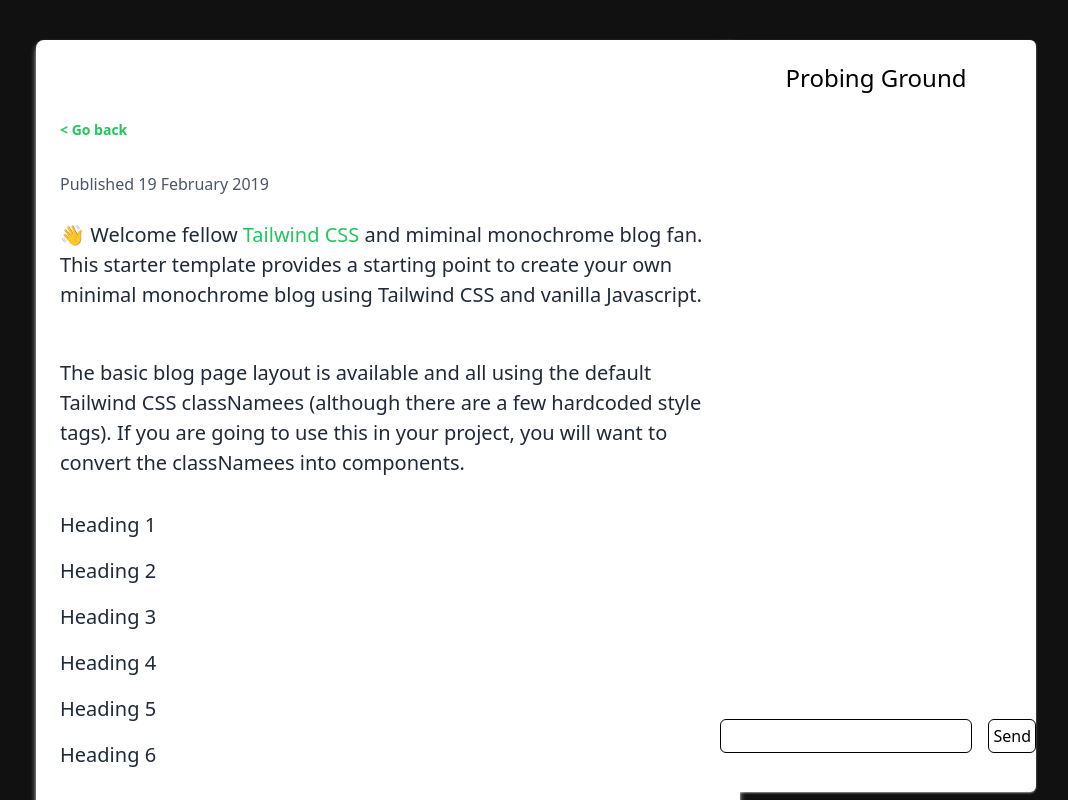
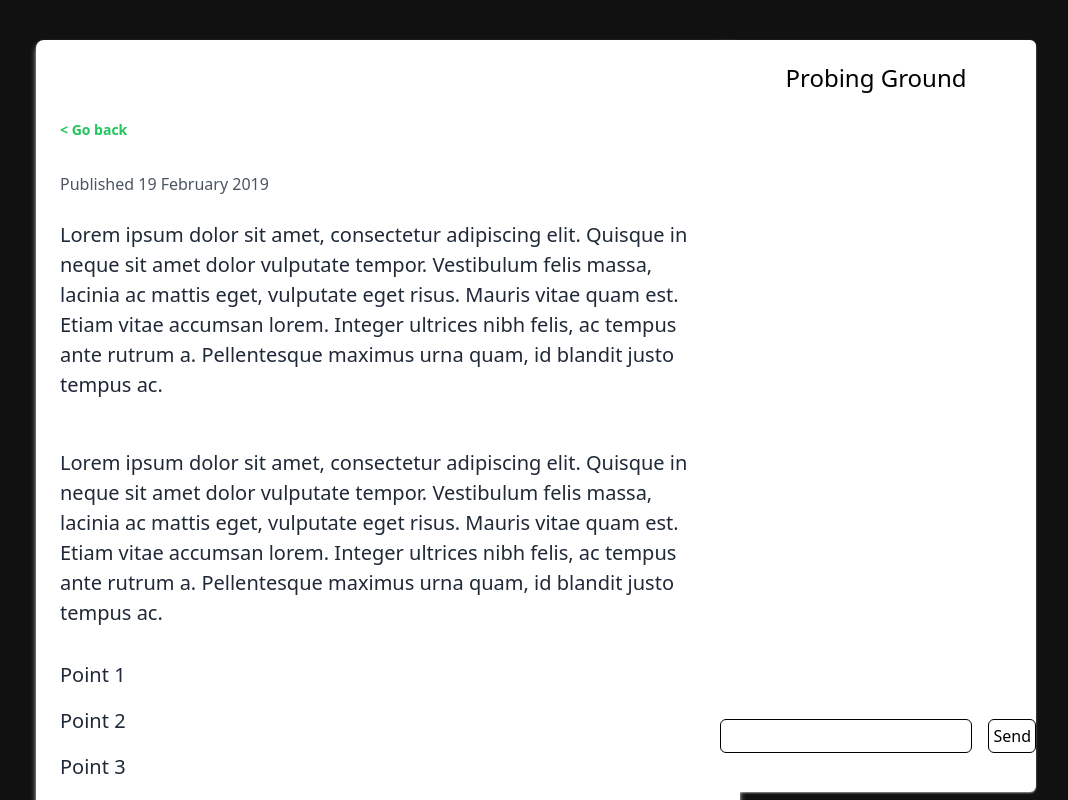
Before and after one commit to Abhinav-Saxena-dev/ChatterProbe, a Next.js app in the folder client/: page /preview in a window 1280 px wide. Shown: the top 800 px of the page, without its empty margins (204-1272 px from the left). Built offline with nearby package versions, Linux system fonts and the light colour scheme.

Commit message:
majorly everything done, bugs need to be identified and hunted

```diff
--- a/client/src/Components/SidePanel/sidepanel.component.jsx
+++ b/client/src/Components/SidePanel/sidepanel.component.jsx
@@ -21,7 +21,7 @@ const SidePanel = ({title}) => {
       "content" : prompt
     }])
     try{
-      const response = await axios.post("http://localhost:3000/api/openapi", {chat : currentChat, title : title})
+      const response = await axios.post("/api/openapi", {chat : currentChat, title : title})
       console.log(response);
       setChat(chat => [...chat, {
         "role" : "assistant",
--- a/client/src/pages/index.js
+++ b/client/src/pages/index.js
@@ -13,7 +13,7 @@ const Home = () => {
     const typed = new Typed(el.current, {
       strings: ['<i>Research</i> made easy.', '<b>ChatterProbe</b> : The new meta for discovery'],
       typeSpeed: 50,
-      backDelay : 3000,
+      backDelay : 1500,
       backSpeed : 50,
     });
 
@@ -30,6 +30,9 @@ const Home = () => {
       <span ref={el} />
       </div>
       <SearchBar/>
+      <div className={`fixed bottom-8 text-white text-2xl ${comfortaa.className}`}>
+        Made by <a href = "https://abhinav-saxena-dev.netlify.app/" target={'_blank'} className='underline hover:text-purple-600'>Abhinav Saxena</a>
+      </div>
     </div>
   )
 }
--- a/client/src/pages/preview.js
+++ b/client/src/pages/preview.js
@@ -29,31 +29,19 @@ const Preview = () => {
             </p>
           </div>
           <p className="py-6">
-            👋 Welcome fellow{" "}
-            <a
-              className="text-green-500 no-underline hover:underline"
-              href="https://www.tailwindcss.com"
-            >
-              Tailwind CSS
-            </a>{" "}
-            and miminal monochrome blog fan. This starter template provides a
-            starting point to create your own minimal monochrome blog using
-            Tailwind CSS and vanilla Javascript.
+          Lorem ipsum dolor sit amet, consectetur adipiscing elit. Quisque in neque sit amet dolor vulputate tempor. Vestibulum felis massa, lacinia ac mattis eget, vulputate eget risus. Mauris vitae quam est. Etiam vitae accumsan lorem. Integer ultrices nibh felis, ac tempus ante rutrum a. Pellentesque maximus urna quam, id blandit justo tempus ac.
           </p>
 
           <p className="py-6">
-            The basic blog page layout is available and all using the default
-            Tailwind CSS classNamees (although there are a few hardcoded style
-            tags). If you are going to use this in your project, you will want
-            to convert the classNamees into components.
+          Lorem ipsum dolor sit amet, consectetur adipiscing elit. Quisque in neque sit amet dolor vulputate tempor. Vestibulum felis massa, lacinia ac mattis eget, vulputate eget risus. Mauris vitae quam est. Etiam vitae accumsan lorem. Integer ultrices nibh felis, ac tempus ante rutrum a. Pellentesque maximus urna quam, id blandit justo tempus ac.
           </p>
 
-          <h1 className="py-2 font-sans">Heading 1</h1>
-          <h2 className="py-2 font-sans">Heading 2</h2>
-          <h3 className="py-2 font-sans">Heading 3</h3>
-          <h4 className="py-2 font-sans">Heading 4</h4>
-          <h5 className="py-2 font-sans">Heading 5</h5>
-          <h6 className="py-2 font-sans">Heading 6</h6>
+          <h1 className="py-2 font-sans">Point 1</h1>
+          <h2 className="py-2 font-sans">Point 2</h2>
+          <h3 className="py-2 font-sans">Point 3</h3>
+          <h4 className="py-2 font-sans">Point 4</h4>
+          <h5 className="py-2 font-sans">Point 5</h5>
+          <h6 className="py-2 font-sans">Point 6</h6>
 
           <p className="py-6">
             Sed dignissim lectus ut tincidunt vulputate. Fusce tincidunt lacus
--- a/client/src/pages/result/[query].jsx
+++ b/client/src/pages/result/[query].jsx
@@ -12,7 +12,7 @@ const Result = () => {
       const { query } = router.query;
       setLoading(true);
       const res = await fetch(
-        `http://localhost:3000/api/search?query=${encodeURIComponent(query)}`
+        `/api/search?query=${encodeURIComponent(query)}`
       );
       const data = await res.json();
       setQueryResult(data.data);
@@ -60,7 +60,10 @@ const Result = () => {
           </svg>
         </button>
       </div>
-      <div className="p-5 grid grid-cols-4 gap-6">
+      <div className="text-white text-5xl w-[99vw] flex justify-center">
+        Results
+      </div>
+      <div className="p-5 mt-3 grid grid-cols-4 gap-6">
         {isLoading ? (
           <Loading />
         ) : (
```
